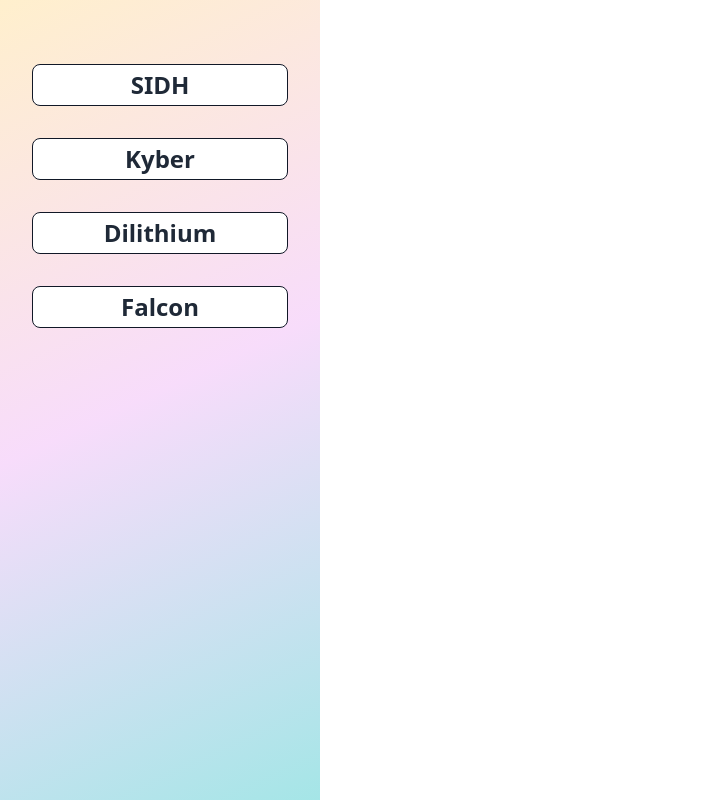
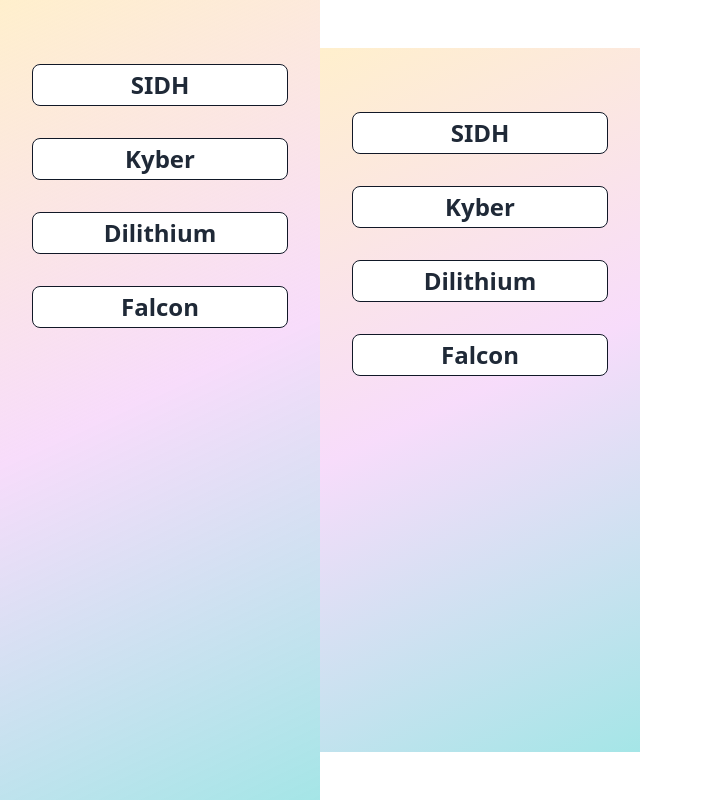
Before and after one commit to mayurdhwaj/kuantum-compare, a Next.js app: page / in a window 1280 px wide. Shown: the whole page, without its empty margins (0-703 px from the left). Built offline with nearby package versions, Linux system fonts and the light colour scheme.

Commit message:
Added Main page

```diff
--- a/src/pages/_app.tsx
+++ b/src/pages/_app.tsx
@@ -1,9 +1,18 @@
 import { type AppType } from "next/dist/shared/lib/utils";
-
 import "~/styles/globals.css";
+import { Sidebar } from "~/components/Sidebar";
 
 const MyApp: AppType = ({ Component, pageProps }) => {
-  return <Component {...pageProps} />;
+
+  return (
+    <main className="h-screen overflow-scroll snap-y snap-mandatory scroll-smooth flex overflow-x-hidden">
+      <Sidebar />
+      <div className="text-xl flex flex-col h-screen text-center py-12 mx-auto w-full pl-80">
+        <Component {...pageProps} />
+      </div>
+    </main>
+
+  );
 };
 
 export default MyApp;
```
